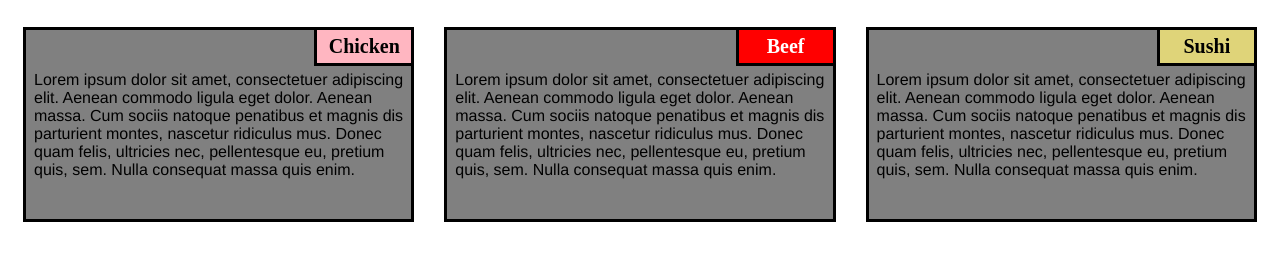
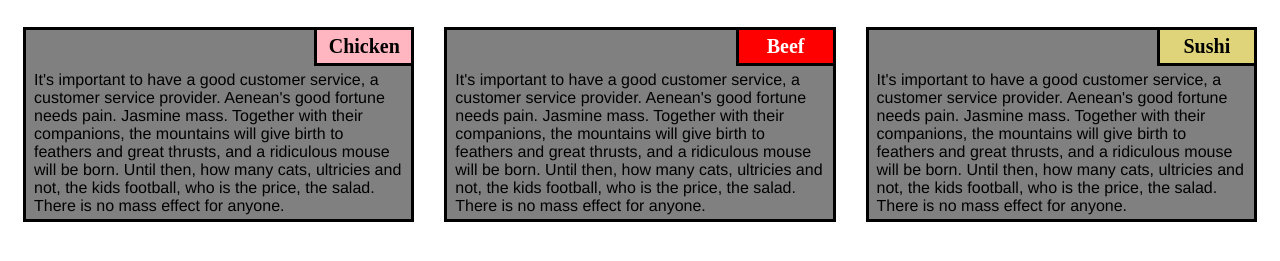
Before and after one commit to krishxps/krishxps.github.io, a plain HTML site: page index.html in a window 1280 px wide. Shown: the part 95-356 px from the top of the page. Drawn offline with Linux system fonts and the light colour scheme.

Commit message:
final change

```diff
--- a/index.html
+++ b/index.html
@@ -13,7 +13,7 @@
         <div>
             <p class="sub1">Chicken</p>
             <p class="content">
-                Lorem ipsum dolor sit amet, consectetuer adipiscing elit. Aenean commodo ligula eget dolor. Aenean massa. Cum sociis natoque penatibus et magnis dis parturient montes, nascetur ridiculus mus. Donec quam felis, ultricies nec, pellentesque eu, pretium quis, sem. Nulla consequat massa quis enim.
+            It's important to have a good customer service, a customer service provider. Aenean's good fortune needs pain. Jasmine mass. Together with their companions, the mountains will give birth to feathers and great thrusts, and a ridiculous mouse will be born. Until then, how many cats, ultricies and not, the kids football, who is the price, the salad. There is no mass effect for anyone.
             </p>
         </div>
     </section>
@@ -21,15 +21,17 @@
         <div>
             <p class="sub2">Beef</p>
             <p class="content">
-                Lorem ipsum dolor sit amet, consectetuer adipiscing elit. Aenean commodo ligula eget dolor. Aenean massa. Cum sociis natoque penatibus et magnis dis parturient montes, nascetur ridiculus mus. Donec quam felis, ultricies nec, pellentesque eu, pretium quis, sem. Nulla consequat massa quis enim.
+            It's important to have a good customer service, a customer service provider. Aenean's good fortune needs pain. Jasmine mass. Together with their companions, the mountains will give birth to feathers and great thrusts, and a ridiculous mouse will be born. Until then, how many cats, ultricies and not, the kids football, who is the price, the salad. There is no mass effect for anyone.
+
         </div>
     </section>
     <section class="column-lg-4 colmn-md-12 colmn-sm-12">
         <div>
             <p class="sub3">Sushi</p>
             <p class="content">
-                Lorem ipsum dolor sit amet, consectetuer adipiscing elit. Aenean commodo ligula eget dolor. Aenean massa. Cum sociis natoque penatibus et magnis dis parturient montes, nascetur ridiculus mus. Donec quam felis, ultricies nec, pellentesque eu, pretium quis, sem. Nulla consequat massa quis enim.
-            </p>
+                It's important to have a good customer service, a customer service provider. Aenean's good fortune needs pain. Jasmine mass. Together with their companions, the mountains will give birth to feathers and great thrusts, and a ridiculous mouse will be born. Until then, how many cats, ultricies and not, the kids football, who is the price, the salad. There is no mass effect for anyone.
+
+             </p>
         </div>
 </body>
 
```
